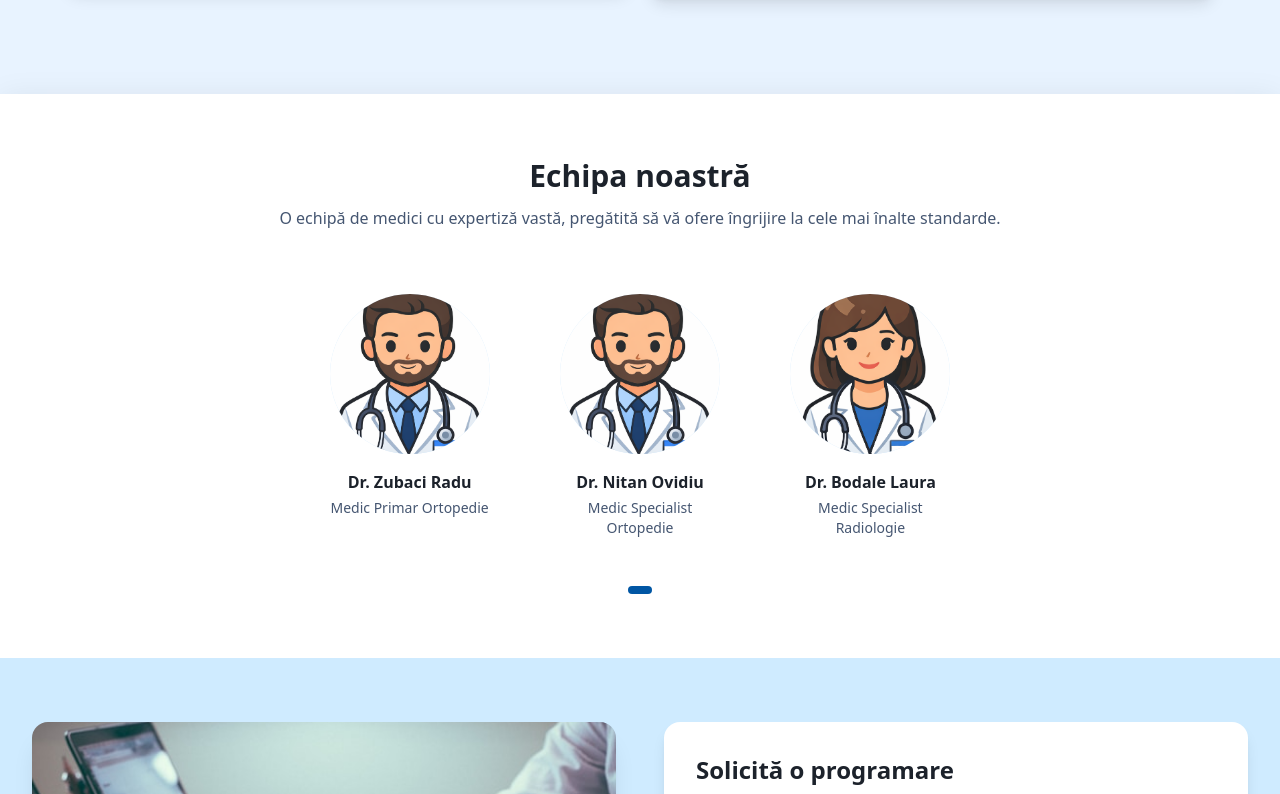
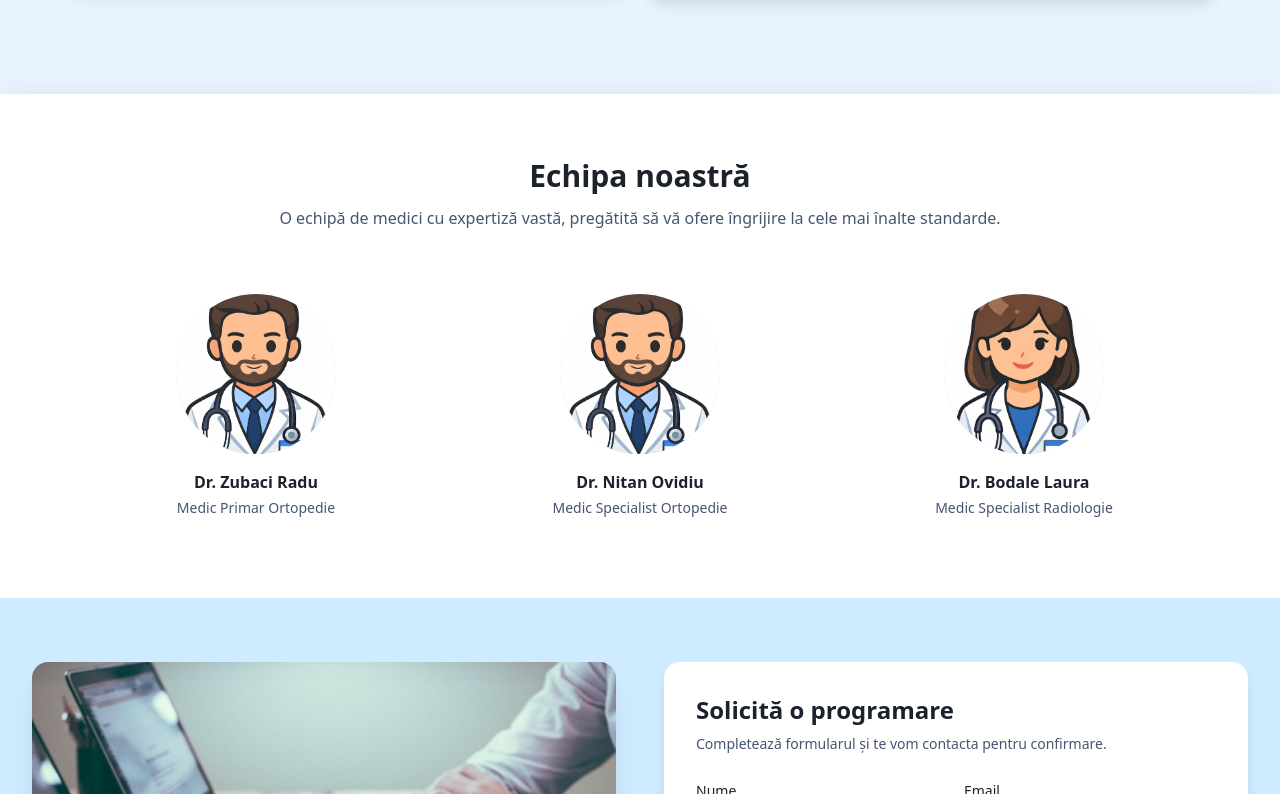
Before and after one commit to ioli05/Website, a Next.js app: page / in a window 1280 px wide. Shown: the part 1943-2737 px from the top of the page. Built offline with nearby package versions, Linux system fonts and the light colour scheme.

Commit message:
Update carousel with dr

```diff
--- a/src/app/page.tsx
+++ b/src/app/page.tsx
@@ -28,8 +28,8 @@ const teamMembers = [
   { name: 'Dr. Zubaci Radu', specialty: 'Medic Primar Ortopedie', image: 'male_icon.png' },
   { name: 'Dr. Nitan Ovidiu', specialty: 'Medic Specialist Ortopedie', image: 'male_icon.png' },
   { name: 'Dr. Bodale Laura', specialty: 'Medic Specialist Radiologie', image: 'female_icon.png' },
-  // { name: 'Dr. Popescu Maria', specialty: 'Medic Specialist Radiologie', image: 'female_icon.png' },
-  // { name: 'Dr. Ionescu Andrei', specialty: 'Medic specialist Reumatologie', image: 'male_icon.png' },
+//  { name: 'Dr. Popescu Maria', specialty: 'Medic Specialist Radiologie', image: 'female_icon.png' },
+//  { name: 'Dr. Ionescu Andrei', specialty: 'Medic specialist Reumatologie', image: 'male_icon.png' },
   // { name: 'Dr. Dumitrescu Elena', specialty: 'Medic Primar Cardiologie', image: 'female_icon.png' },
   // { name: 'Dr. Marinescu Alexandru', specialty: 'Medic specialist Ortopedie', image: 'male_icon.png' },
   // { name: 'Dr. Stancu Ana', specialty: 'Medic Specialist Dermatologie', image: 'female_icon.png' },
@@ -103,7 +103,6 @@ function useDeviceType() {
 export default function HomePage() {
   const [isSubmitting, setIsSubmitting] = useState(false);
   const [isSubmitted, setIsSubmitted] = useState(false);
-  const [currentSlide, setCurrentSlide] = useState(0);
   const [formData, setFormData] = useState({
     name: '',
     email: '',
@@ -113,15 +112,46 @@ export default function HomePage() {
   });
 
   const isTablet = useIsTablet();
-  const perView = isTablet ? 2 : 5;
+  const device = useDeviceType();
+  const perView =
+  device === 'desktop'
+    ? 5
+    : device === 'mobile-landscape'
+    ? 3
+    : 2;
   const slides = useMemo(() => getSlidesData(teamMembers, perView), [perView]);
   const totalSlides = slides.length;
-  const device = useDeviceType();
-  const showArrows = teamMembers.length > perView;
+  // câte carduri sunt vizibile efectiv
+  const visibleCount = Math.min(perView, teamMembers.length);
+  const showArrows = teamMembers.length > visibleCount;
+  const [currentIndex, setCurrentIndex] = useState(0);
+  const getWidthClass = (count: number) => {
+    switch (count) {
+      case 1: return 'w-full';
+      case 2: return 'w-1/2';
+      case 3: return 'w-1/3';
+      case 4: return 'w-1/4';
+      case 5: return 'w-1/5';
+      default: return 'w-full';
+    }
+  };
+
+  const nextSlide = () => {
+    if (currentIndex < teamMembers.length - visibleCount) {
+      setCurrentIndex(currentIndex + 1);
+    }
+  };
+
+  const prevSlide = () => {
+      if (currentIndex > 0) {
+        setCurrentIndex(currentIndex - 1);
+      }
+    };
+  const widthClass = getWidthClass(visibleCount);
 
   // Reset slide când se schimbă viewport-ul
   useEffect(() => {
-    setCurrentSlide(0);
+    setCurrentIndex(0);
   }, [perView]);
 
   const handleSubmit = async (e: React.FormEvent) => {
@@ -157,15 +187,6 @@ export default function HomePage() {
   const handleChange = (field: string, value: string) => {
     setFormData(prev => ({ ...prev, [field]: value }));
   };
-
-  // Loop infinit - la ultima pagină revine la prima
-  const nextSlide = useCallback(() => {
-    setCurrentSlide((prev) => (prev + 1) % totalSlides);
-  }, [totalSlides]);
-
-  const prevSlide = useCallback(() => {
-    setCurrentSlide((prev) => (prev - 1 + totalSlides) % totalSlides);
-  }, [totalSlides]);
 
   return (
     <>
@@ -407,31 +428,11 @@ export default function HomePage() {
             <div
               className="flex transition-transform duration-500 ease-out"
               style={{
-                  transform: `translateX(-${
-                    currentSlide *
-                    (100 /
-                      (device === 'desktop'
-                        ? 5
-                        : device === 'mobile-landscape'
-                        ? 3
-                        : 2))
-                  }%)`
+                transform: `translateX(-${currentIndex * (100 / visibleCount)}%)`
               }}
             >
-                {slides.map((slide, slideIndex) => (
-                  <div key={slideIndex} className="w-full flex-shrink-0">
-                    <div className="flex justify-center">
-                      {slide.map((member, index) => (
-                        <div
-                          key={index}
-                          className={`flex-shrink-0 px-4 ${
-                            device === 'desktop'
-                              ? 'w-1/5'
-                              : device === 'mobile-landscape'
-                              ? 'w-1/3'
-                              : 'w-1/2'
-                          }`}
-                        >
+              {teamMembers.map((member, index) => (
+                <div key={index} className={`flex-shrink-0 px-4 ${widthClass}`}>
                   <div className="text-center p-4">
                     <div className="relative h-32 w-32 md:h-40 md:w-40 mx-auto mb-4 rounded-full overflow-hidden bg-[oklch(0.93_0.05_250)]">
                       <Image
@@ -442,15 +443,14 @@ export default function HomePage() {
                         className="object-cover"
                       />
                     </div>
+
                     <h3 className="font-semibold text-sm md:text-base text-[oklch(0.25_0.02_260)]">
                       {member.name}
                     </h3>
+
                     <p className="text-xs md:text-sm text-[oklch(0.45_0.05_260)] mt-1">
                       {member.specialty}
                     </p>
-                          </div>
-                        </div>
-                      ))}
                   </div>
                 </div>
               ))}
@@ -494,24 +494,8 @@ export default function HomePage() {
             </>
           )}
 
-
-            {/* Dots */}
-            <div className={`flex justify-center gap-2 ${isTablet ? 'mt-6' : 'mt-8'}`}>
-              {Array.from({ length: totalSlides }).map((_, index) => (
-                <button
-                  key={index}
-                  onClick={() => setCurrentSlide(index)}
-                  className={`h-2 rounded-full transition-all ${
-                    currentSlide === index
-                      ? 'w-6 bg-[oklch(0.45_0.15_250)]'
-                      : 'w-2 bg-[oklch(0.45_0.15_250)]/30'
-                  }`}
-                  aria-label={`Go to slide ${index + 1}`}
-                />
-              ))}
         </div>
 
-          </div>
         </div>
       </section>
 
```
Lines whose indentation alone changed are shown as unchanged.
